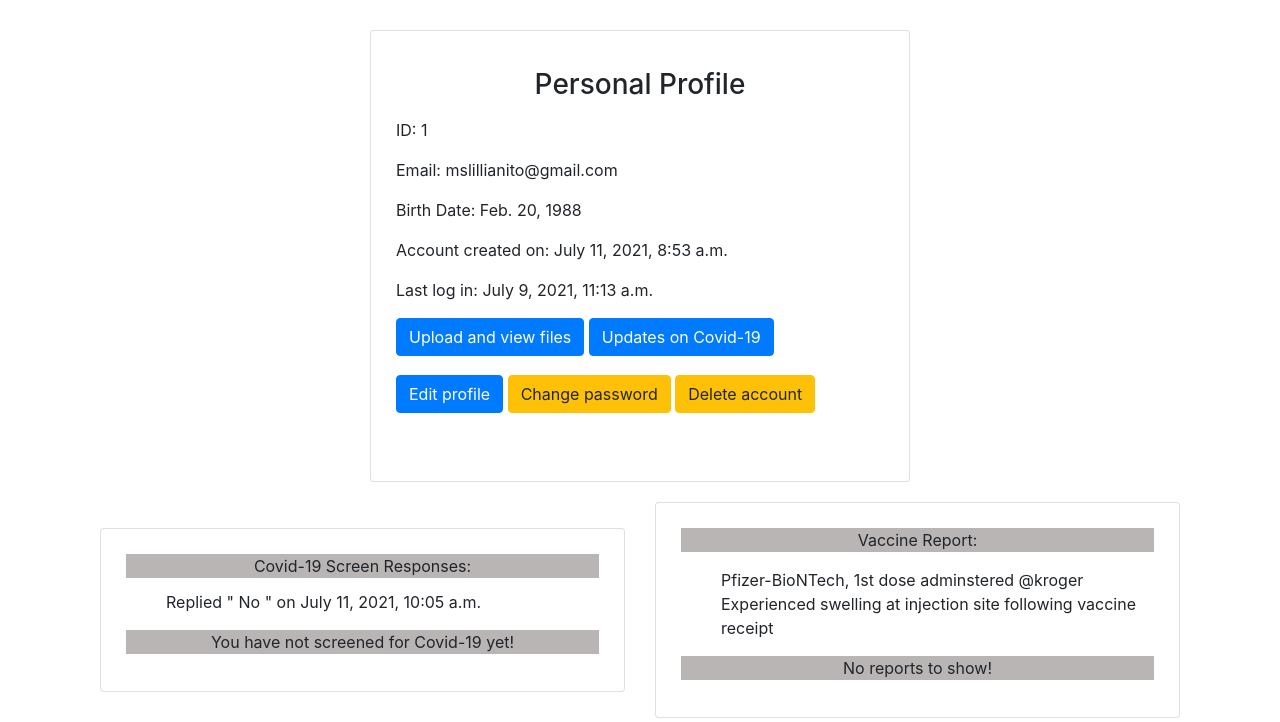
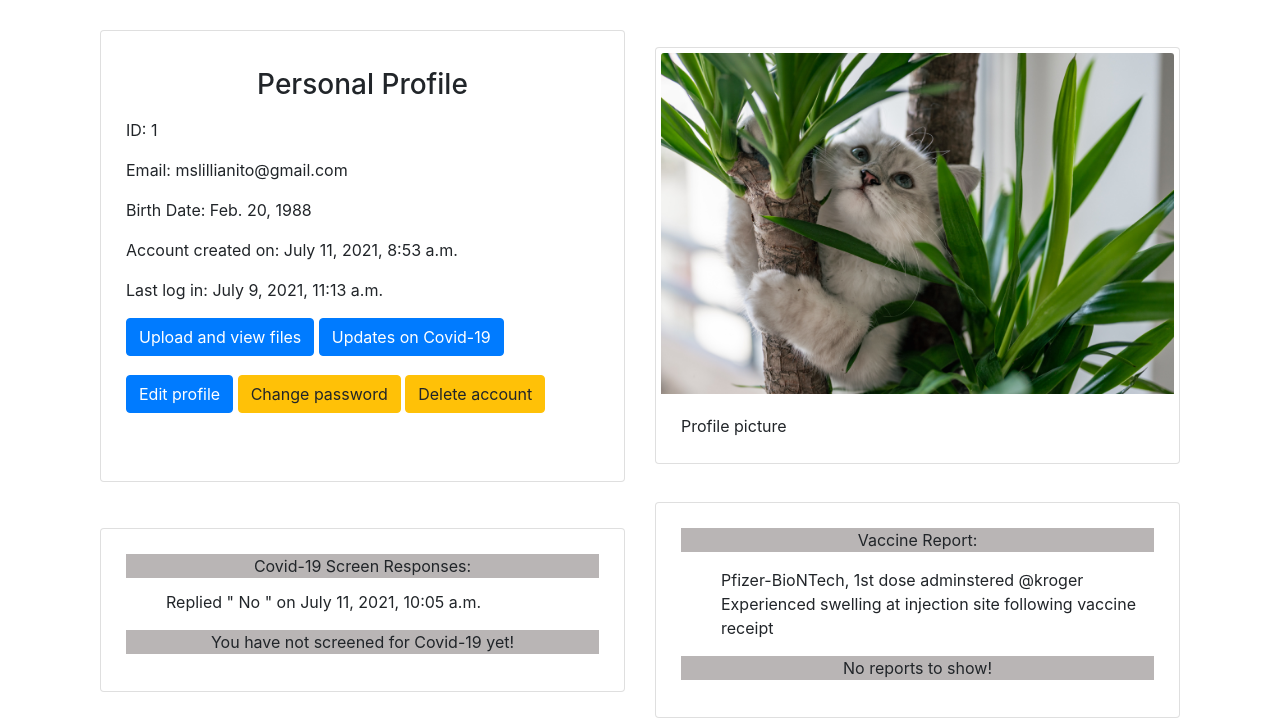
Before and after one commit to LilianBob/Covi_Org, a Django app: page /profile/1 in a window 1280 px wide. Shown: the part 62-784 px from the top of the page. Run offline with Django 3.2, Linux system fonts and the light colour scheme; a user stored in the database is signed in; data comes from the database, SQL or seed files in the repository; both versions use the stored data as it was after the commit; some libraries are stand-ins or nearby versions.

Commit message:
imagefield to user

```diff
--- a/orgH/settings.py
+++ b/orgH/settings.py
@@ -60,7 +60,7 @@ ROOT_URLCONF = 'orgH.urls'
 TEMPLATES = [
     {
         'BACKEND': 'django.template.backends.django.DjangoTemplates',
-        'DIRS': [],
+        'DIRS': [str(BASE_DIR.joinpath('templates'))],
         'APP_DIRS': True,
         'OPTIONS': {
             'context_processors': [
--- a/orgHaccounts/admin.py
+++ b/orgHaccounts/admin.py
@@ -13,17 +13,17 @@ admin.site.unregister(Group)
 class UserAdmin(BaseUserAdmin):
     form = UserAdminChangeForm
     add_form = UserAdminCreationForm
-    list_display = ['email', 'date_of_birth', 'staff', 'admin']
+    list_display = ['email', 'cover', 'date_of_birth', 'staff', 'admin']
     list_filter = ['admin']
     fieldsets = (
         (None, {'fields': ('email', 'password')}),
-        ('Personal info', {'fields': ('date_of_birth',)}),
+        ('Personal info', {'fields': ('date_of_birth', 'cover,')}),
         ('Permissions', {'fields': ('admin',)}),
     )
     add_fieldsets = (
         (None, {
             'classes': ('wide',),
-            'fields': ('email', 'date_of_birth', 'password1', 'password2')}
+            'fields': ('email', 'cover', 'date_of_birth', 'password1', 'password2')}
         ),
     )
     search_fields = ['email']
--- a/orgHaccounts/forms.py
+++ b/orgHaccounts/forms.py
@@ -4,16 +4,16 @@ from django.contrib.auth import get_user_model
 from django.contrib.auth.forms import ReadOnlyPasswordHashField
 
 User = get_user_model()
-
 class RegisterForm(UserCreationForm):
     email = forms.EmailField(label= 'Email address', widget=forms.TextInput(attrs={'class': 'form-control col-lg-6'}),)
+    cover = forms.ImageField(label= 'Profile picture', widget=forms.FileInput(attrs={'class': 'form-control col-lg-6'}),)
     date_of_birth = forms.DateField(label= 'Birth Date', widget=forms.DateInput(format=('%d-%m-%Y'), attrs={'class':'form-control col-lg-6',}),)
     password1 = forms.CharField(label='Password', widget=forms.PasswordInput(attrs={'class': 'form-control col-lg-6'}))
     password2 = forms.CharField(label='Confirm Password', widget=forms.PasswordInput(attrs={'class': 'form-control col-lg-6'}))
 
     class Meta:
         model = User
-        fields = ['email', 'date_of_birth', 'password1', 'password2']
+        fields = ['email', 'cover','date_of_birth', 'password1', 'password2']
         widgets = {
             'email': forms.TextInput(attrs={'class': 'form-control col-lg-6'}),
             'date_of_birth': forms.DateInput(format=('%d-%m-%Y'), attrs={'class':'form-control col-lg-6',}),
--- a/orgHaccounts/models.py
+++ b/orgHaccounts/models.py
@@ -44,6 +44,12 @@ class OrgHUser(AbstractBaseUser):
         max_length=255,
         unique=True,
     )
+    cover = models.ImageField(
+        upload_to='images/',
+        verbose_name='profile picture',
+        null=True,
+        blank=True,
+        )
     date_of_birth = models.DateField(
         verbose_name='birth date',
     )
--- a/orgHaccounts/templates/dashboard/profile.html
+++ b/orgHaccounts/templates/dashboard/profile.html
@@ -7,7 +7,7 @@
 <div class="container" id="wrapper">
     <div class="row">
         <div class="col align-self-center">
-            <div class="card" style="width:50%; margin:auto">
+            <div class="card" style="width:100%;">
                 <div class="card-body">
                     <p class= "card-title"><h3> Personal Profile </h3></p>
                     <p class="card-text"><span> ID: {{ user.id }} </span></p>
@@ -24,6 +24,22 @@
                         <a href="/password_change" class="btn btn-warning"> Change password </a>
                         <a href="/delete_profile" class="btn btn-warning"> Delete account </a>
                     </p><br>
+                </div>
+            </div>
+        </div>
+        <div class="col align-self-center">
+            <div class="card" style="width: 100%;">
+                {% if user.cover %}
+                    {% load static %}
+                    <img class="card-img-top"  src="{{ user.cover.url }}" style="width: 100%; float:right;" alt="profile picture">
+                        <span>{{ user.cover }}</span>
+                {% endif %}
+                {% if user.cover not in request.session %}
+                    {% load static %}
+                    <img class="card-img-top" src="{% static 'kitty.jpg' %}" alt="profile picture">
+                {% endif %}
+                <div class="card-body">
+                    <p class="card-text"> Profile picture </p>
                 </div>
             </div>
         </div>
--- a/orgHaccounts/templates/signup.html
+++ b/orgHaccounts/templates/signup.html
@@ -16,7 +16,7 @@ Signup
     <div class="row">
         <div class="col">
             <p class="display-4"> Signup </p>
-            <form class="RegisterForm" method="POST">
+            <form class="RegisterForm" enctype="multipart/form-data" method="POST">
                 {% csrf_token %}
                 {{ form|crispy }}
                 <div class="row">
--- a/orgHaccounts/views.py
+++ b/orgHaccounts/views.py
@@ -49,7 +49,7 @@ def login(request):
 def logout(request):
     OHlogout(request)
     messages.info(request, "You have been successfully logged-out")
-    return redirect("/")
+    return redirect("/login")
 
 def dashboard(request):
     context = {
```
Also changed, not shown: db.sqlite3, orgHaccounts/migrations/0005_orghuser_cover.py (added), orgHaccounts/static/kitty.jpg (added).
